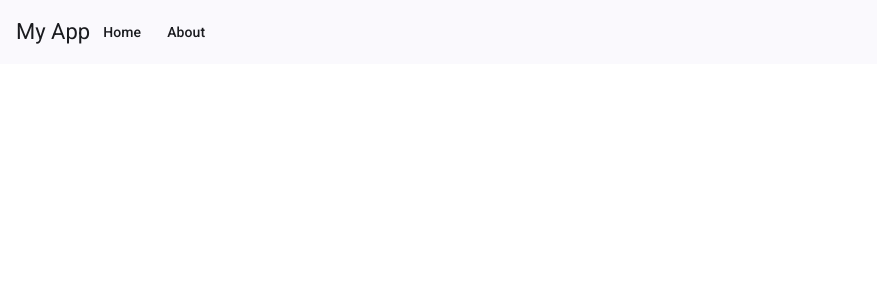
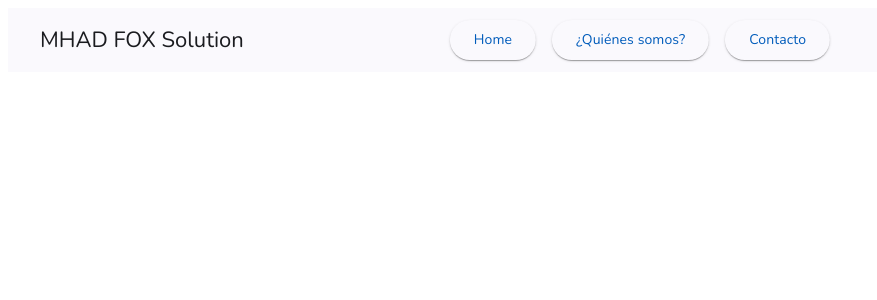
Before and after one commit to MhadFoxSolution/AngLanding, an Angular app in the folder Front-MHADFOX/: page / in a window 1280 px wide. Shown: the top 300 px of the page, without its empty margins (0-877 px from the left). Built offline with nearby package versions, Linux system fonts and the light colour scheme.

Commit message:
Se añadio el Navbar aun no es funcional falta agregar rutas y visualizaciones de estas

```diff
--- a/Front-MHADFOX/src/app/app.component.html
+++ b/Front-MHADFOX/src/app/app.component.html
@@ -1,7 +1,4 @@
-<mat-toolbar>
-  <span>My App</span>
-  <button mat-button routerLink="/">Home</button>
-  <button mat-button routerLink="/about">About</button>
-</mat-toolbar>
-
-<router-outlet />
+<app-navbar></app-navbar>
+<main>
+  <router-outlet></router-outlet>
+</main>
--- a/Front-MHADFOX/src/app/app.component.ts
+++ b/Front-MHADFOX/src/app/app.component.ts
@@ -1,17 +1,19 @@
 import { Component } from '@angular/core';
 import { CommonModule } from '@angular/common';
-import { RouterModule } from '@angular/router'; // Importa RouterModule
+import { RouterModule } from '@angular/router';
 import { MatButtonModule } from '@angular/material/button';
 import { MatToolbarModule } from '@angular/material/toolbar';
+import { NavbarComponent } from './navbar/navbar.component';
 
 @Component({
   selector: 'app-root',
   standalone: true,
   imports: [
     CommonModule,
-    RouterModule,
+    RouterModule,         // Necesario para <router-outlet>
     MatButtonModule,
-    MatToolbarModule
+    MatToolbarModule,
+    NavbarComponent       // Asegúrate que está importado aquí
   ],
   templateUrl: './app.component.html',
   styleUrls: ['./app.component.css']
@@ -19,3 +21,5 @@ import { MatToolbarModule } from '@angular/material/toolbar';
 export class AppComponent {
   title = 'MHAD FOX Solution';
 }
+
+//
--- /dev/null
+++ b/Front-MHADFOX/src/app/navbar/navbar.component.css
@@ -0,0 +1,20 @@
+.toolbar-content {
+    width: 100%;
+    position: relative; /* Para que los elementos posicionados absolutamente se ubiquen relativo a este contenedor */
+    display: flex;
+    align-items: center;
+  }
+
+  /* El título se deja en el flujo normal, pero se le agrega margen a la izquierda */
+  .toolbar-content span {
+    margin-left: 1rem;
+  }
+
+  /* Los botones se centran utilizando posición absoluta */
+  .buttons-container {
+    position: absolute;
+    left: 50%;
+    transform: translateX(-50%);
+    display: flex;       /* Para alinear los botones en línea */
+    gap: 1rem;           /* Espaciado entre botones */
+  }
--- /dev/null
+++ b/Front-MHADFOX/src/app/navbar/navbar.component.html
@@ -0,0 +1,10 @@
+<mat-toolbar color="primary">
+    <div class="toolbar-content">
+      <span>MHAD FOX Solution</span>
+      <div class="buttons-container">
+        <button mat-raised-button routerLink="/Home">Home</button>
+        <button mat-raised-button routerLink="/AboutUs">¿Quiénes somos?</button>
+        <button mat-raised-button routerLink="/Contact">Contacto</button>
+      </div>
+    </div>
+  </mat-toolbar>
--- /dev/null
+++ b/Front-MHADFOX/src/app/navbar/navbar.component.ts
@@ -0,0 +1,25 @@
+import { Component } from '@angular/core';
+import { MatToolbarModule } from '@angular/material/toolbar';
+import { MatButtonModule } from '@angular/material/button';
+
+@Component({
+  selector: 'app-navbar',
+  standalone: true,
+  imports: [MatToolbarModule, MatButtonModule],
+  templateUrl: './navbar.component.html',
+  styleUrl: './navbar.component.css'
+})
+export class NavbarComponent {
+  // Funciones para los clics (puedes personalizar)
+  handleButton1() {
+    console.log('Botón 1 clickeado');
+  }
+
+  handleButton2() {
+    console.log('Botón 2 clickeado');
+  }
+
+  handleButton3() {
+    console.log('Botón 3 clickeado');
+  }
+}
--- a/Front-MHADFOX/src/styles.css
+++ b/Front-MHADFOX/src/styles.css
@@ -1,5 +1,7 @@
-/* You can add global styles to this file, and also import other style files */
+@import url('https://fonts.googleapis.com/css2?family=Nunito:wght@400;700&display=swap');
 @import url("../node_modules/@angular/material/prebuilt-themes/azure-blue.css");
 
 html, body { height: 100%; }
-body { margin: 0; font-family: Roboto, "Helvetica Neue", sans-serif; }
+* {
+  font-family: 'Nunito', sans-serif;
+}
```
Also changed, not shown: Front-MHADFOX/assets/fonts/Nunito-ExtraLightItalic.woff2 (added), 1 other file (tests, documents, lock files or other folders).
